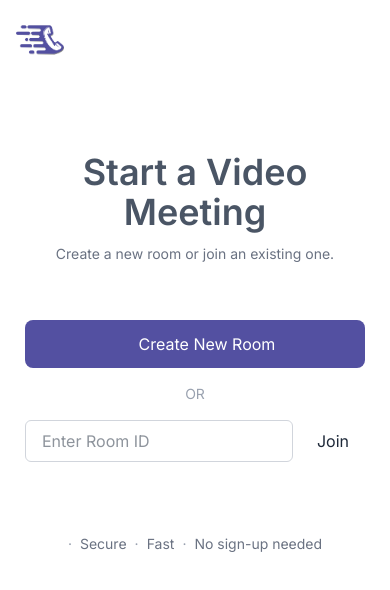
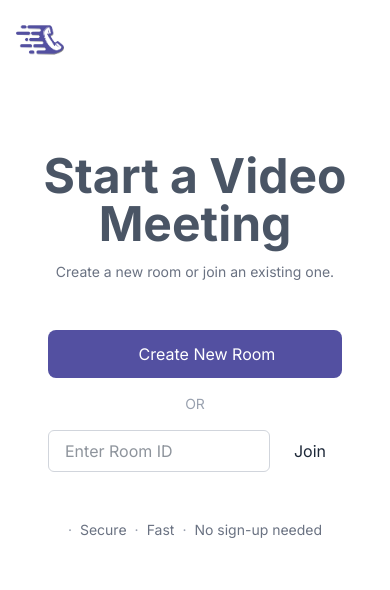
Before and after one commit to sunjay-dev/Video-calling-App, a React (Vite) app in the folder Frontend/: page / in a window 390 px wide. Shown: the top 590 px of the page. Built offline with nearby package versions, Linux system fonts and the light colour scheme; no server answers; some icons are missing; a web font is replaced by a local one.

Commit message:
UI for moblie done

```diff
--- a/Frontend/src/pages/Home.jsx
+++ b/Frontend/src/pages/Home.jsx
@@ -89,11 +89,11 @@ export default function Home() {
         <img src="/logo.png" alt="VideoMeet Logo" className="h-12" />
       </header>
 
-      <main className="flex-1 flex flex-col items-center sm:mt-12 mt-18 px-6 text-center">
-        <h1 className="md:text-6xl text-4xl font-semibold text-gray-600 sm:mb-2 mb-3">Start a Video Meeting</h1>
-        <p className="text-gray-500 sm:text-lg text-sm mb-8">Create a new room or join an existing one.</p>
+      <main className="flex flex-col items-center sm:mt-12 mt-18 px-6 text-center">
+        <h1 className="md:text-6xl text-5xl font-bold sm:font-semibold text-gray-600 sm:mb-2 mb-3">Start a Video Meeting</h1>
+        <p className="text-gray-500 sm:text-lg text-sm mt-0.5 sm:mt-0 mb-8">Create a new room or join an existing one.</p>
 
-        <div className="space-y-4 sm:p-0 p-6">
+        <div className="space-y-4 w-full sm:mt-0 mt-4 sm:px-0 px-6 max-w-sm mx-auto">
           {roomNotFound && <Failed message={errorMessage} />}
           {/* Create Room */}
           <button disabled={isProcessing} onClick={handleCreateRoom} className="w-full bg-[#5350a1] text-white px-6 py-3 rounded-lg flex justify-center items-center gap-2 hover:opacity-90 transition active:scale-[0.98]">
@@ -105,7 +105,7 @@ export default function Home() {
           <div className="text-sm text-gray-400 text-center">OR</div>
 
           {/* Join Room */}
-          <div className="flex flex-row gap-2">
+          <div className="flex flex-row gap-2 w-full">
             <input value={roomInput}
               onChange={e => {
                 setRoomInput(e.target.value)
@@ -114,7 +114,7 @@ export default function Home() {
               name='roomId'
               type="text"
               placeholder="Enter Room ID"
-              className="flex-1 border border-gray-300 px-4 py-2 rounded-md outline-none focus:ring-2 focus:ring-[#5350a1]"
+              className="flex-4/5 min-w-0 border border-gray-300 px-4 py-2 rounded-md outline-none focus:ring-2 focus:ring-[#5350a1]"
             />
             <button disabled={isProcessing} onClick={handleJoinRoom} className="px-4 py-2 rounded-full flex items-center gap-2 hover:bg-[#5350a1] hover:text-white transition active:text-white active:bg-[#5350a1] active:scale-[0.98]">
               Join
```
